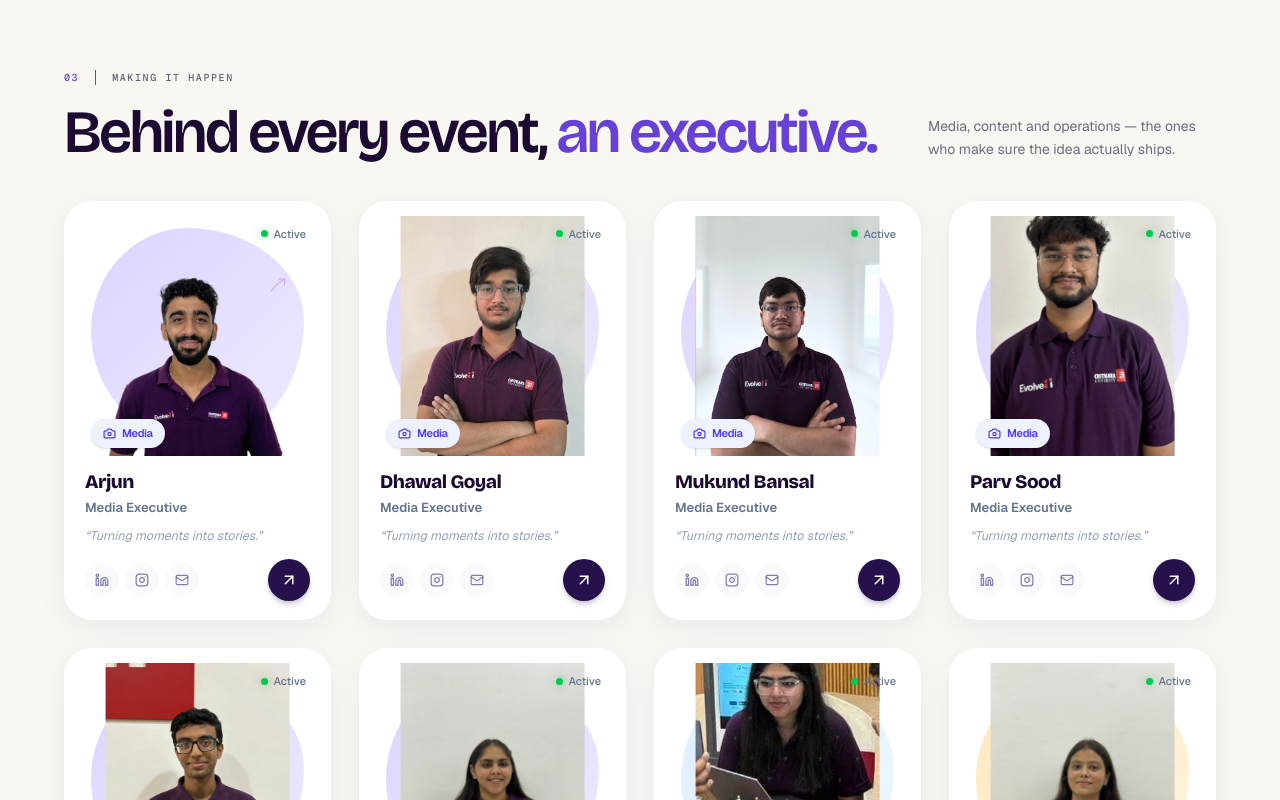
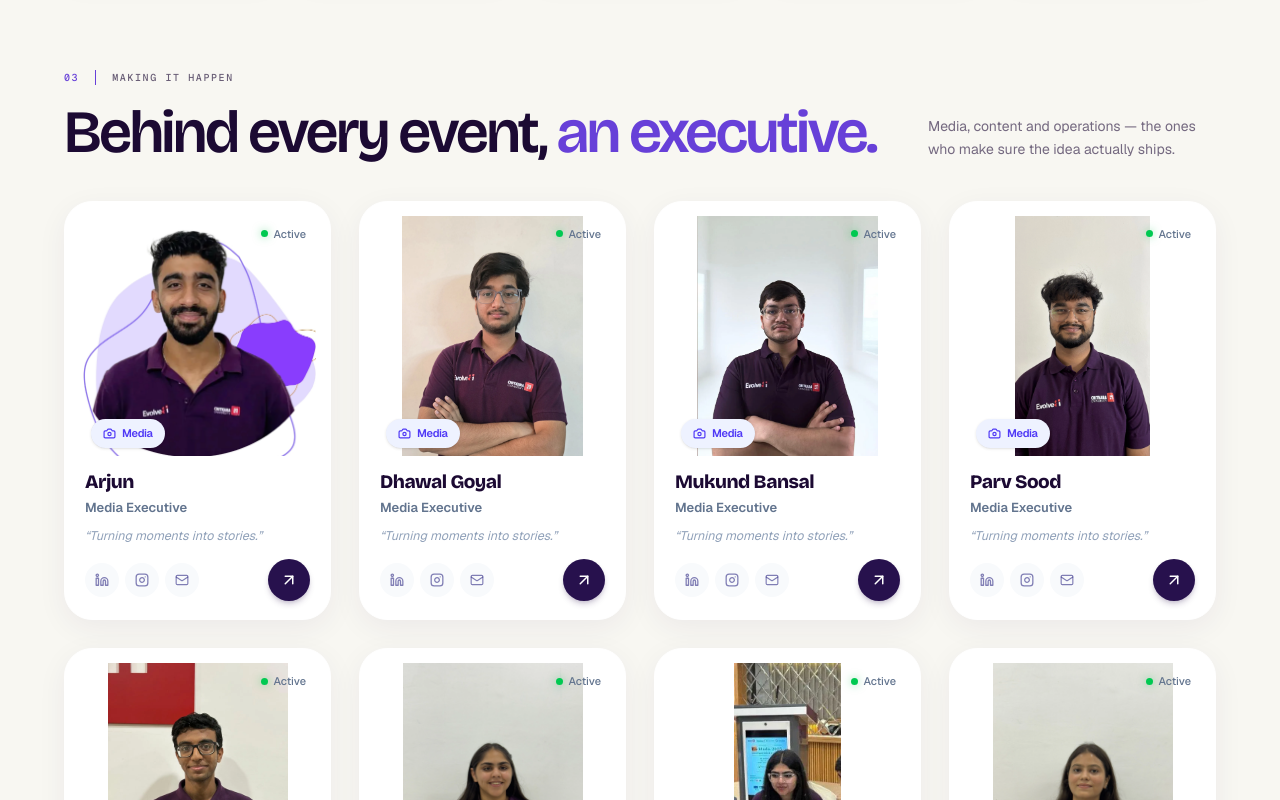
Before and after one commit to KhushiBagga20/EvolveAI-Website, a Next.js app: page /teams in a window 1280 px wide. Shown: the part 2640-3440 px from the top of the page. Built offline with nearby package versions, Linux system fonts and the light colour scheme.

Commit message:
bhaii abb toh sahi mein thak geya hu

```diff
--- a/components/team/executive-groups.tsx
+++ b/components/team/executive-groups.tsx
@@ -100,39 +100,15 @@ function ExecutiveCard({ person, index }: { person: Person; index?: number }) {
 
       {/* Image Area */}
       <div className="relative h-[240px] w-full overflow-hidden rounded-t-[22px]">
-        {/* Abstract Blob */}
-        <div
-          className={`absolute inset-3 rounded-[45%_55%_48%_52%/48%_43%_57%_52%] bg-gradient-to-br ${config.blob} transition-transform duration-700 group-hover:scale-[1.05]`}
-        />
-
-        {/* Decorative arrow - keeping it subtle and non-overlapping */}
-        <div className="absolute right-6 top-14 z-10 text-purple-500/30 transition-transform duration-500 group-hover:rotate-12">
-          <svg width="28" height="28" viewBox="0 0 40 40" fill="none">
-            <path
-              d="M10 28C15 20 20 15 29 11"
-              stroke="currentColor"
-              strokeWidth="2"
-              strokeLinecap="round"
-            />
-            <path
-              d="M21 10L30 10L29 19"
-              stroke="currentColor"
-              strokeWidth="2"
-              strokeLinecap="round"
-              strokeLinejoin="round"
-            />
-          </svg>
-        </div>
-
         {/* Person */}
-        <div className="absolute bottom-0 left-1/2 z-10 flex w-[78%] max-w-[215px] -translate-x-1/2 justify-center transition-transform duration-500 group-hover:scale-[1.03]">
+        <div className="absolute inset-0 z-10 flex justify-center transition-transform duration-500 group-hover:scale-[1.03]">
           <Image
             src={person.photo}
             alt={person.name}
-            width={309}
-            height={461}
+            width={400}
+            height={400}
             priority={index !== undefined && index < 4}
-            className="h-auto w-full object-contain object-bottom"
+            className="h-full w-full object-contain object-bottom"
           />
         </div>
 
```
Also changed, not shown: public/team/arjun_cutout.webp.
